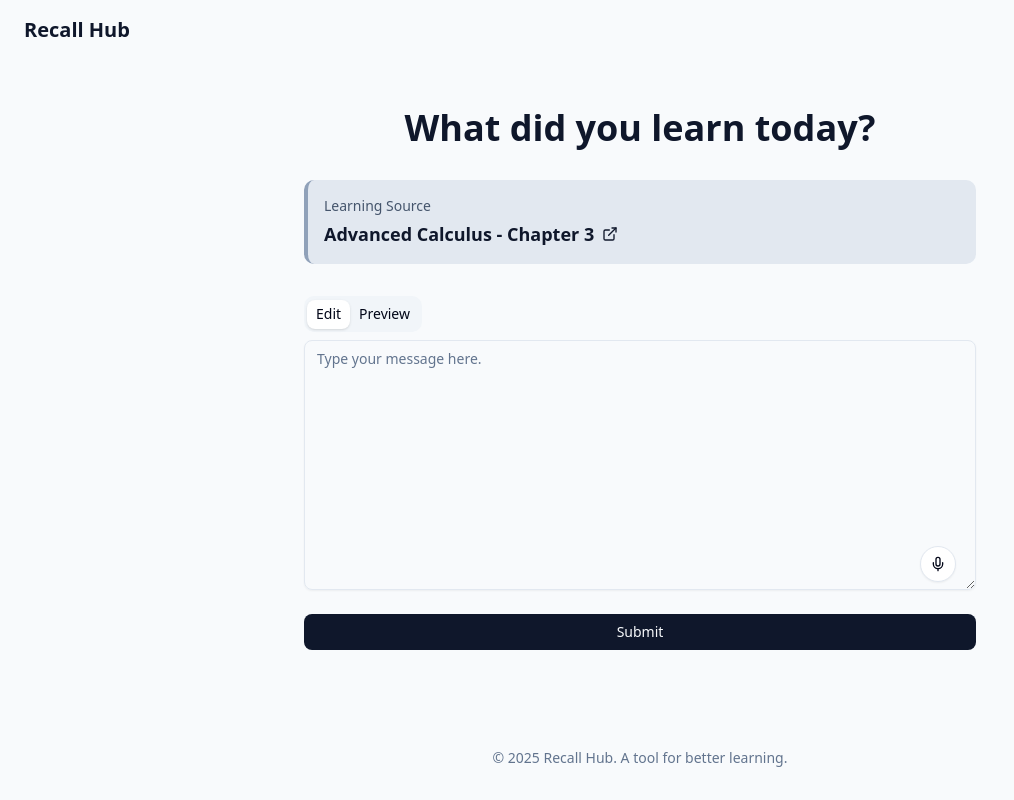
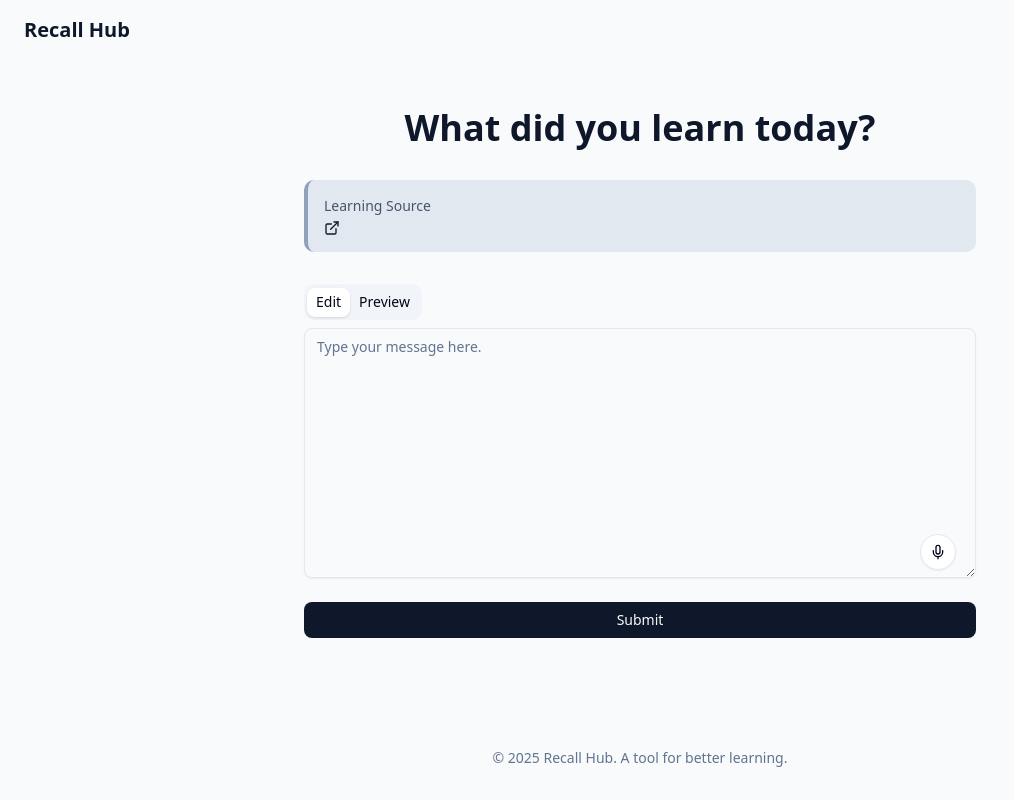
Before and after one commit to asa129/output-first, a Next.js app: page /input in a window 1280 px wide. Shown: the whole page, without its empty margins (0-1014 px from the left). Built offline with nearby package versions, Linux system fonts and the light colour scheme.

Commit message:
クッキーに保存するように変更

```diff
--- a/src/app/input/page.tsx
+++ b/src/app/input/page.tsx
@@ -1,6 +1,8 @@
 import { TextareaWithText } from "@/components/ui/textareaWithText";
 import { Button } from "@/components/ui/button";
 import { ExternalLink } from "lucide-react";
+import { cookies } from "next/headers";
+import { redirect } from "next/navigation";
 
 export default async function page({
   searchParams,
@@ -10,7 +12,11 @@ export default async function page({
   const params = await searchParams;
   async function submit(formData: FormData) {
     "use server";
-    console.log(formData.get("message-2"));
+    const markdown = formData.get("message-2") as string;
+    const cookie = await cookies();
+    cookie.set("markdown", markdown);
+    redirect("/input");
+    // console.log(cookie.get("markdown"));
   }
   return (
     <div className="min-h-screen bg-slate-50 flex flex-col">
@@ -32,16 +38,13 @@ export default async function page({
 
           {/* Learning Source */}
           <div className="bg-slate-200 rounded-lg border-l-4 border-slate-400 p-4">
-            {/* <p className="text-sm text-slate-600 mb-1">
-              タイトル:{params.title}
-            </p>
-            <p>URL:{params.url}</p> */}
             <p className="text-sm text-slate-600 mb-1">Learning Source</p>
             <a
-              href="#"
+              href={`${params.url}`}
               className="text-lg font-semibold text-slate-900 flex items-center gap-2 hover:text-slate-700"
+              target="_blank"
             >
-              Advanced Calculus - Chapter 3
+              {params.title}
               <ExternalLink className="size-4" />
             </a>
           </div>
```
